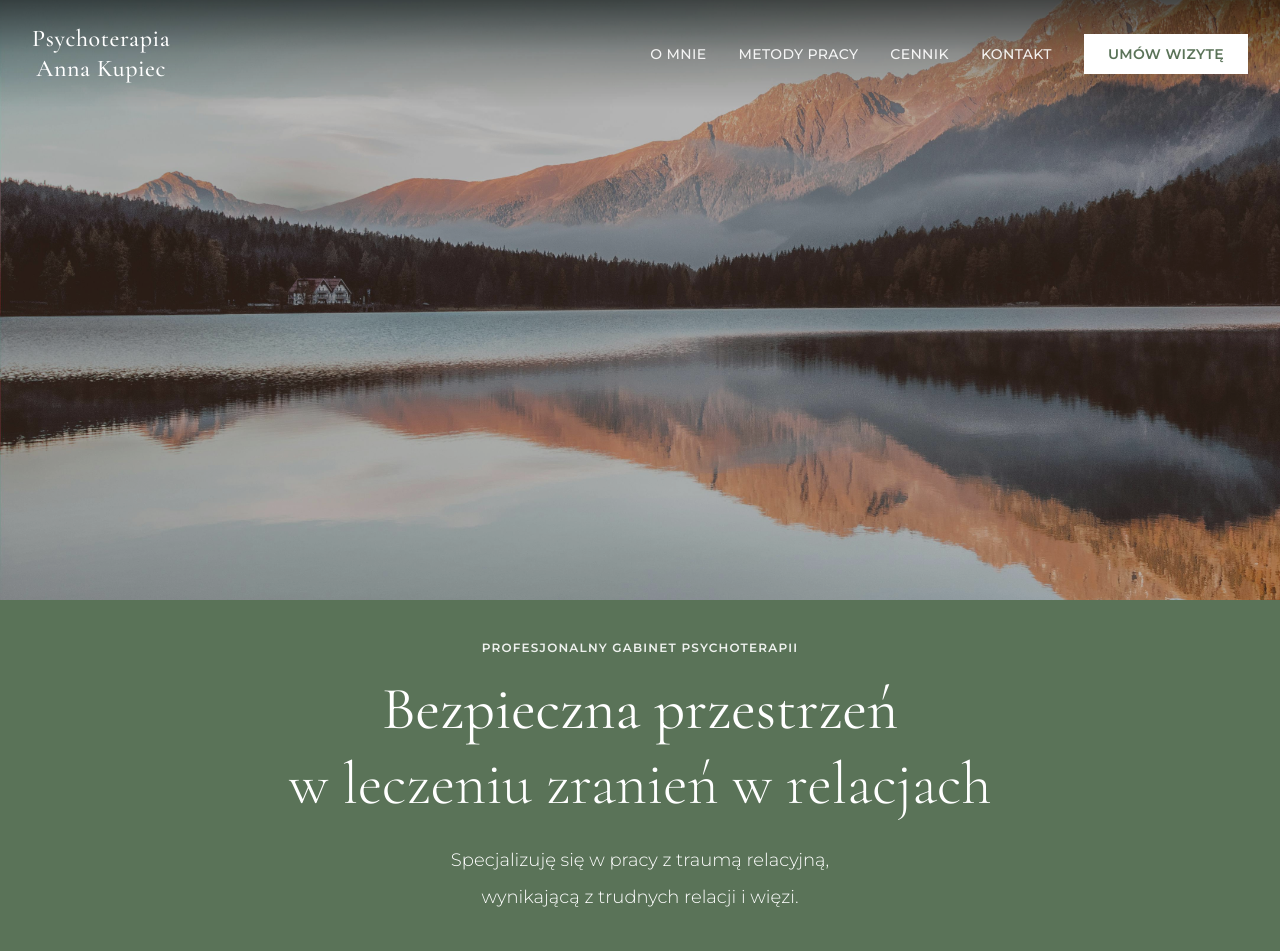
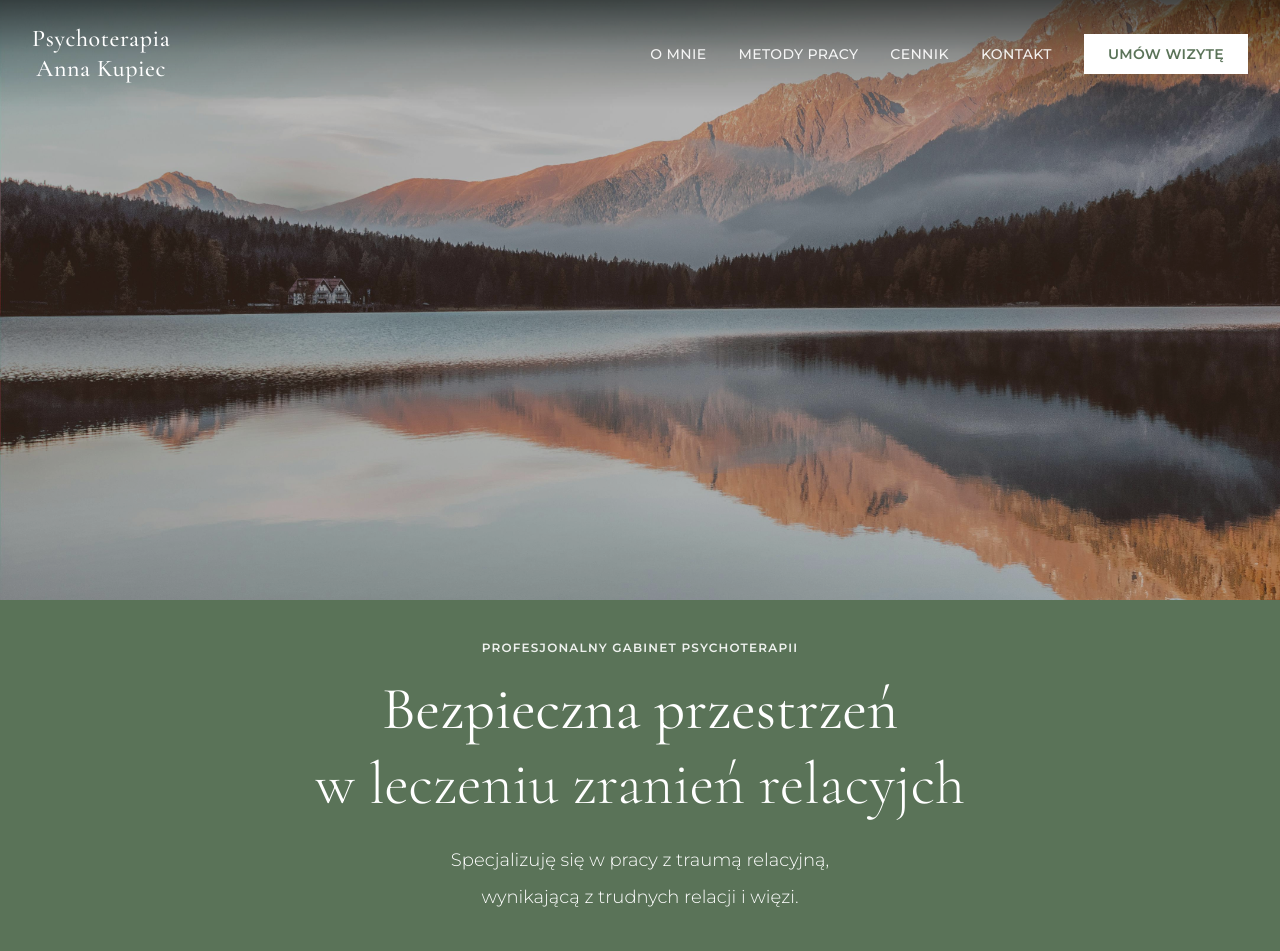
Before and after one commit to HeroFabi/anna-kupiec---psychoterapiav2, a Next.js app: page / in a window 1280 px wide. Shown: the top 951 px of the page. Built offline with nearby package versions, Linux system fonts and the light colour scheme.

Commit message:
Update text in Hero component for clarity

```diff
--- a/components/sections/Hero.tsx
+++ b/components/sections/Hero.tsx
@@ -29,7 +29,7 @@ export default function Hero() {
             Profesjonalny Gabinet Psychoterapii
           </span>
           <h1 className="font-serif text-2xl md:text-5xl lg:text-6xl mb-6 leading-tight text-white">
-            Bezpieczna przestrzeń <br /><span className="font-light">w leczeniu zranień w relacjach</span>
+            Bezpieczna przestrzeń <br /><span className="font-light">w leczeniu zranień relacyjch</span>
           </h1>
           <p className="text-base md:text-lg mb-2 text-white font-light leading-relaxed max-w-2xl mx-auto">
             Specjalizuję się w pracy z traumą relacyjną,
```
